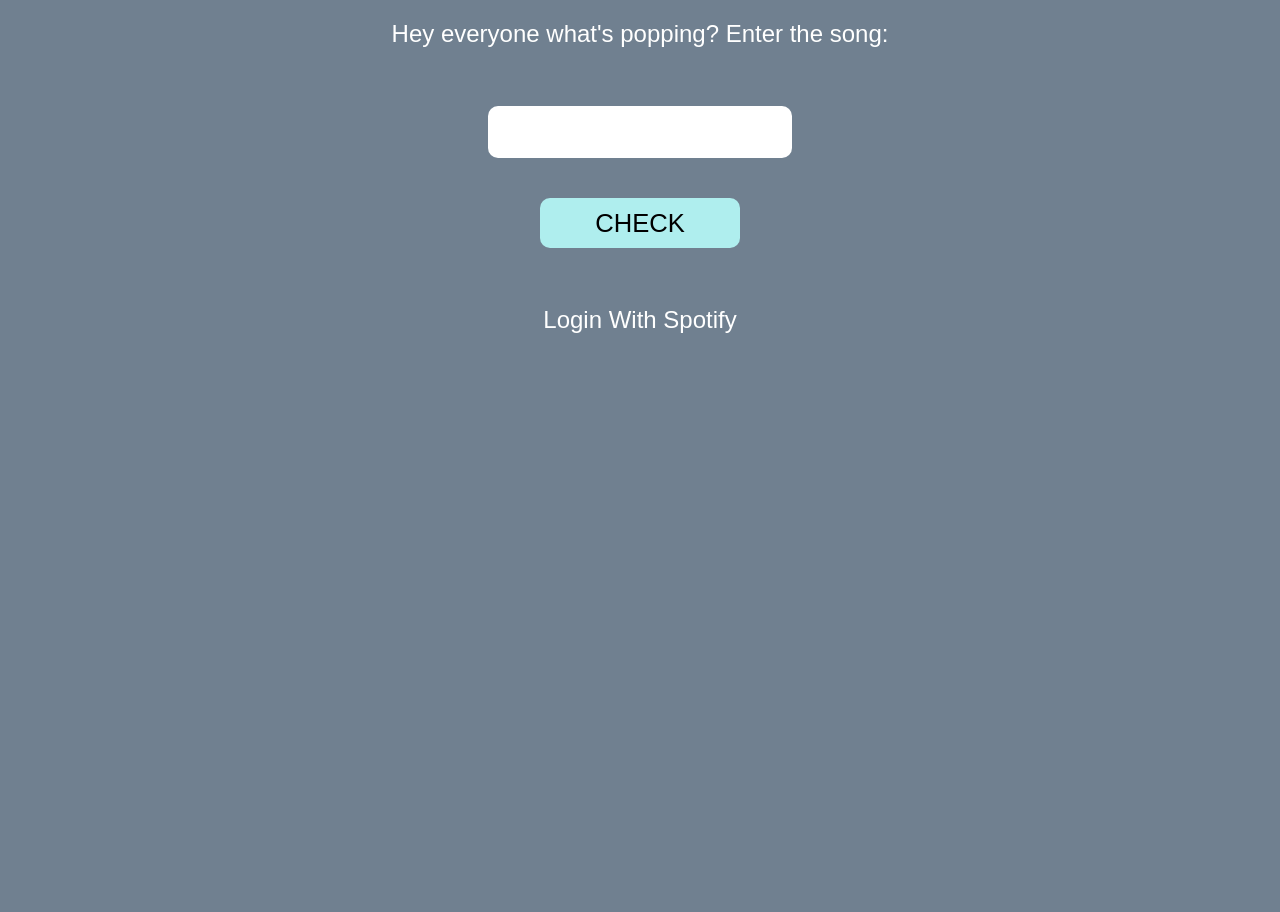
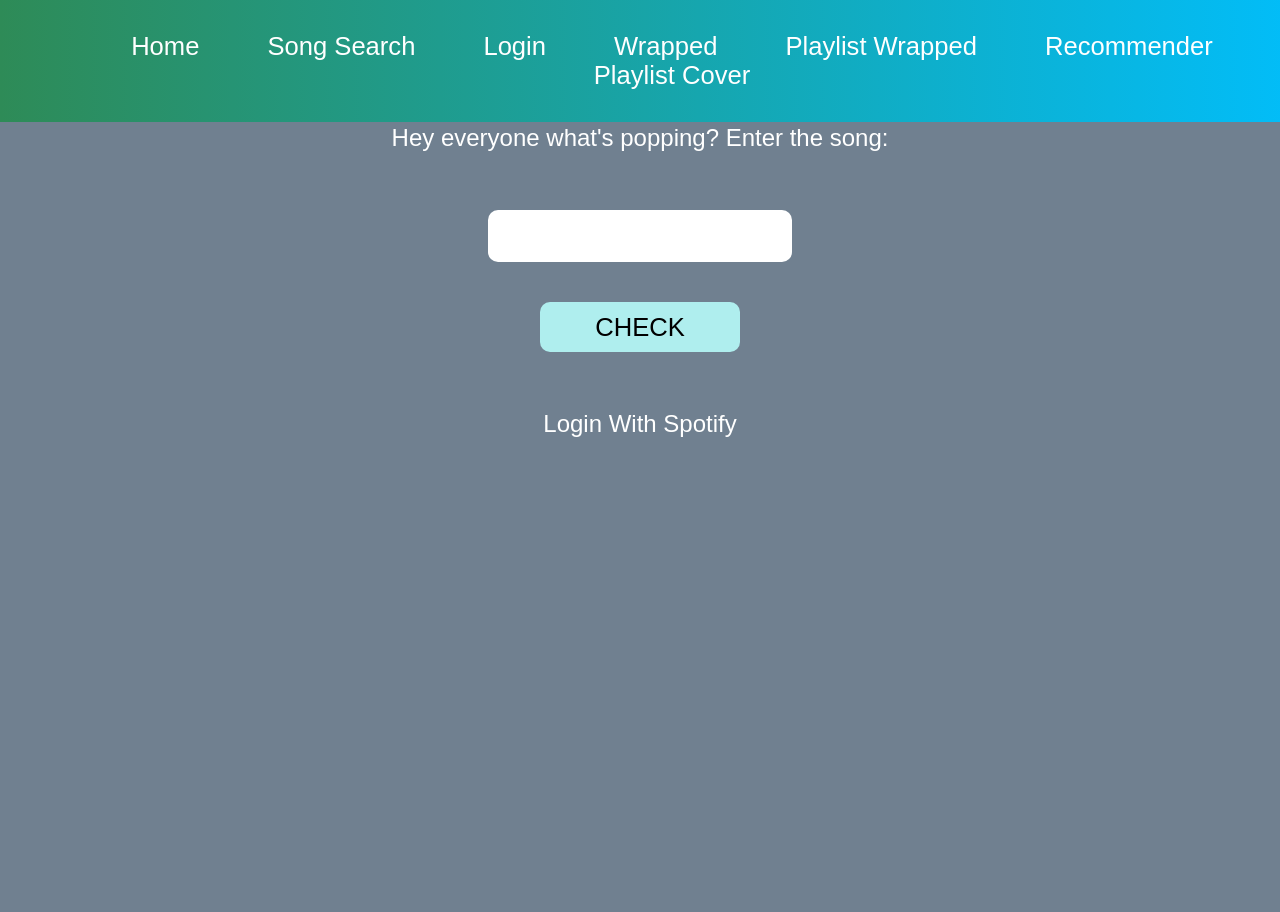
Before and after one commit to navronaman/python-brushup, a Flask app: page / in a window 1280 px wide. Before the commit the page ends 333 px from the top, so only its background shows below. Run offline with Flask 3, Linux system fonts and the light colour scheme; parts of the project's set-up code (start-up, migrations or seed data) failed here and were passed over.

Commit message:
Added navigation bar

```diff
--- a/static/css/main.css
+++ b/static/css/main.css
@@ -1,4 +1,6 @@
 body {
+    padding-top: 6rem;
+    min-height: 100vh;
     background-color: slategray;
     text-align: center;
 
@@ -14,6 +16,55 @@ p {
 h1 {
     font-family: sans-serif;
 }
+
+.header {
+    position: fixed;
+    top: 0;
+    left: 0;
+    width: 100%;
+    padding: 2rem 2rem;
+    background: linear-gradient(to right, seagreen, deepskyblue);
+    justify-content: center;
+    align-items: center;
+    z-index: 100;
+
+}
+
+.nav-list a {
+
+    font-size: 1.6rem;
+    color: #fff;
+    font-weight: 500;
+    text-decoration: none;
+    margin-left: 4rem;
+
+}
+
+/*NOT WORKING*/
+.nav-list a::before {
+    content: '';
+    position: absolute;
+    top: 0;
+    left: 0;
+    width: 0;
+    height: 0;
+    background: #fff;
+    transition: 0.3s;
+}
+
+.nav-list a:hover::before {
+    width: 100%;
+
+}
+
+.nav-list > * {
+    margin: 0;
+    padding: 0;
+    box-sizing: border-box;
+    font-family: "Poppins", sans-serif;
+}
+
+
 
 img {
     margin: 30px 0 30px 0;
--- a/templates/index.html
+++ b/templates/index.html
@@ -8,6 +8,20 @@
         }}">
     </head>
     <body>
+
+        <header class="header">
+
+            <nav class="nav-list">
+                <a href = "/">Home</a>
+                <a href = "/">Song Search</a>
+                <a href = "/login">Login</a>
+                <a href = "/wrapped">Wrapped</a>
+                <a href = "/playlists">Playlist Wrapped</a>
+                <a href = "/recommender">Recommender</a>
+                <a href = "/cover">Playlist Cover</a>
+            </nav>
+        </header>
+
         <p>
             Hey everyone what's popping? Enter the song:
         </p>
```
Also changed, not shown: NOTES.txt (added, +7 -0 lines), templates/check.html (+15 -0 lines), templates/randomplay.html (+14 -0 lines).
